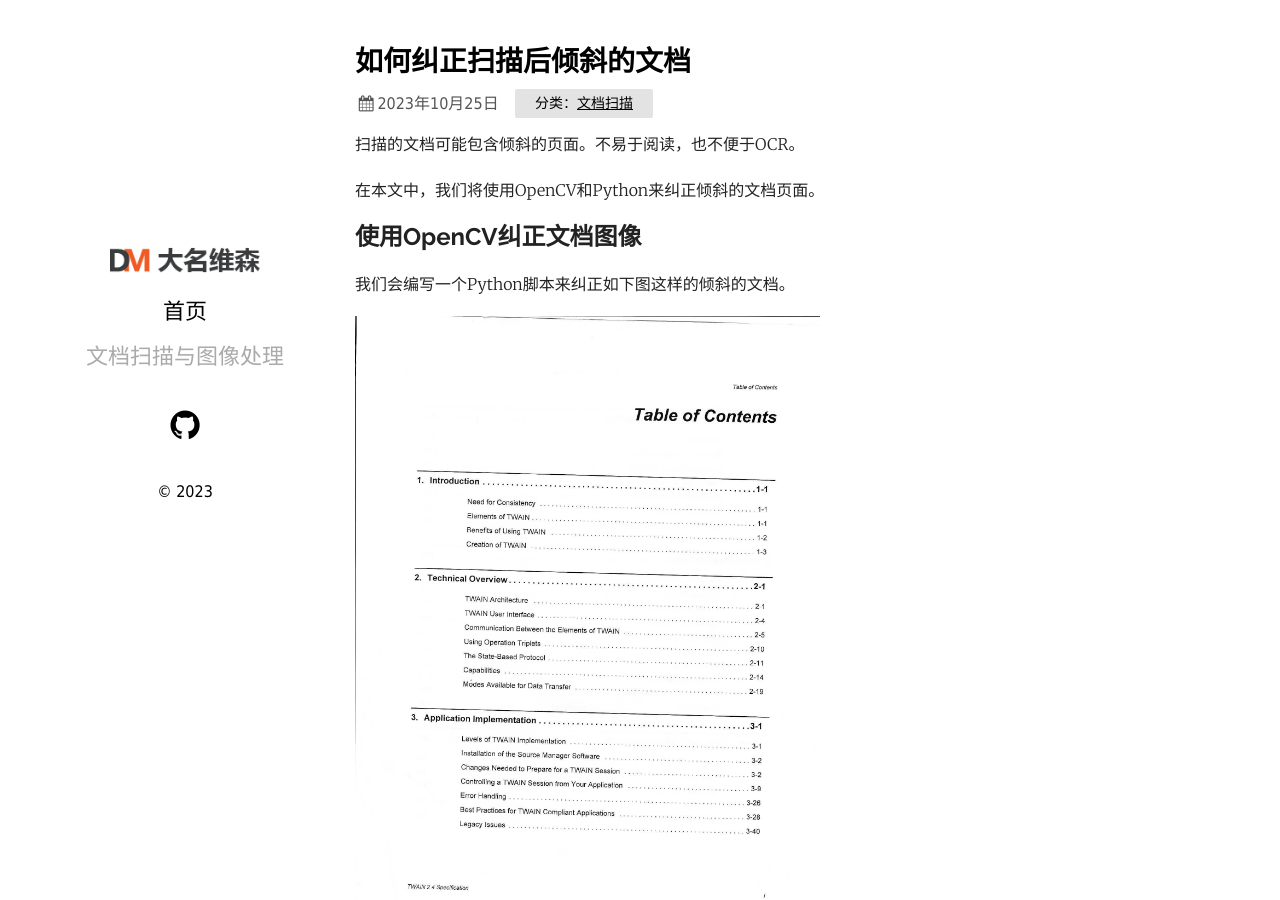
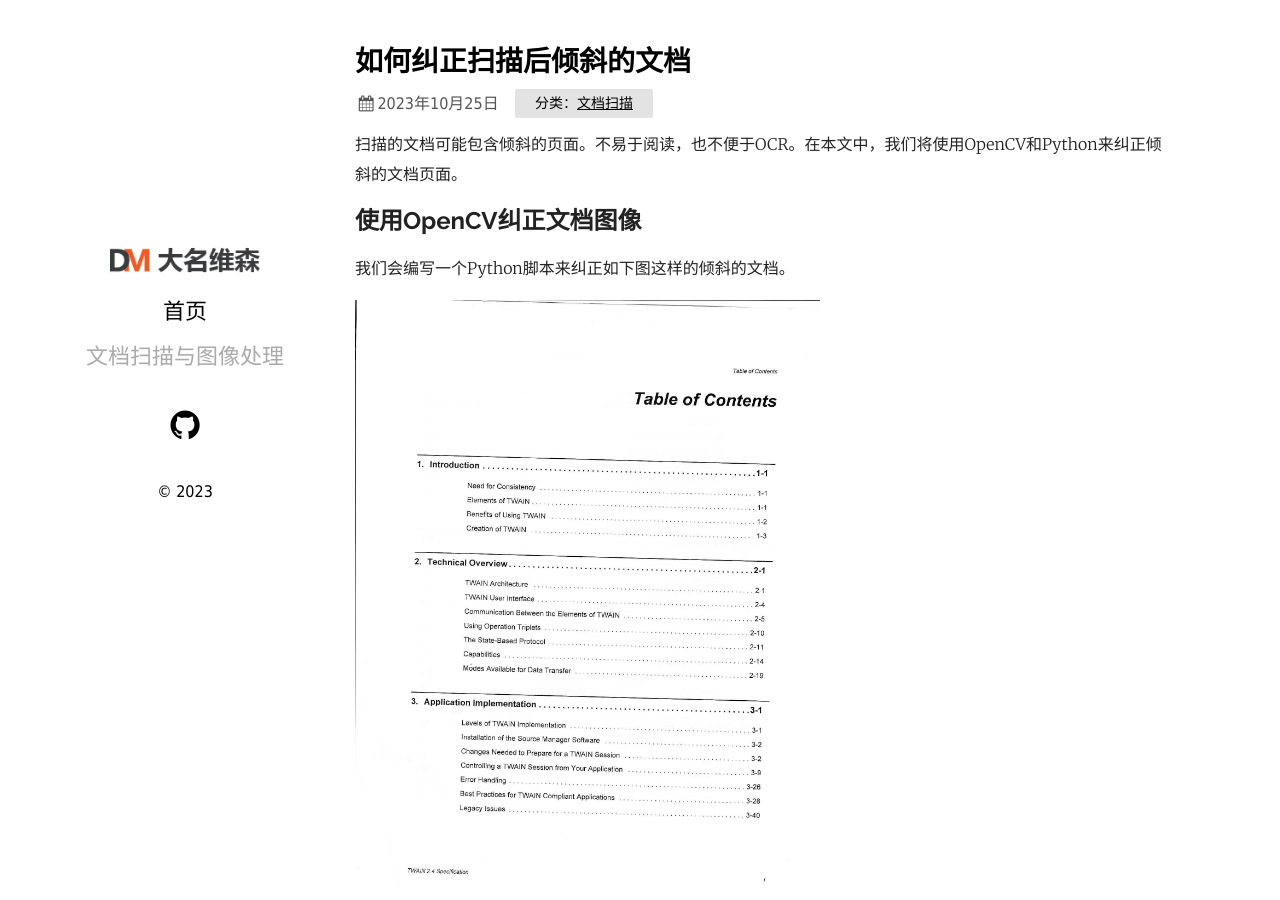
Before and after one commit to damingsoft/damingsoft.github.io, a Jekyll site: the page built from _posts/2023-10-25-deskew-scanned-document.md, in a window 1280 px wide and 900 px high. Built offline with Jekyll 4.4.1, drawn with Linux system fonts in a browser that asks for light colours.

Commit message:
update the first paragraph

```diff
--- a/_posts/2023-10-25-deskew-scanned-document.md
+++ b/_posts/2023-10-25-deskew-scanned-document.md
@@ -6,15 +6,13 @@ categories: 文档扫描
 tags:
 ---
 
+扫描的文档可能包含倾斜的页面。不易于阅读，也不便于OCR。在本文中，我们将使用OpenCV和Python来纠正倾斜的文档页面。
+
 <style>
 img {
   max-height:640px;
 }
 </style>
-
-扫描的文档可能包含倾斜的页面。不易于阅读，也不便于OCR。
-
-在本文中，我们将使用OpenCV和Python来纠正倾斜的文档页面。
 
 ## 使用OpenCV纠正文档图像
 
```
